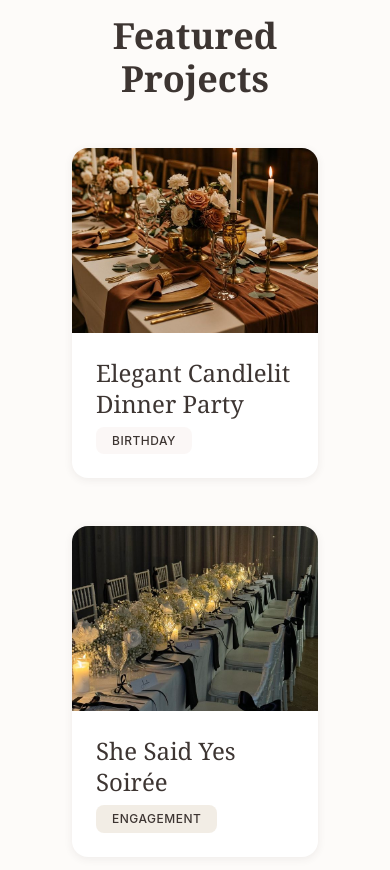
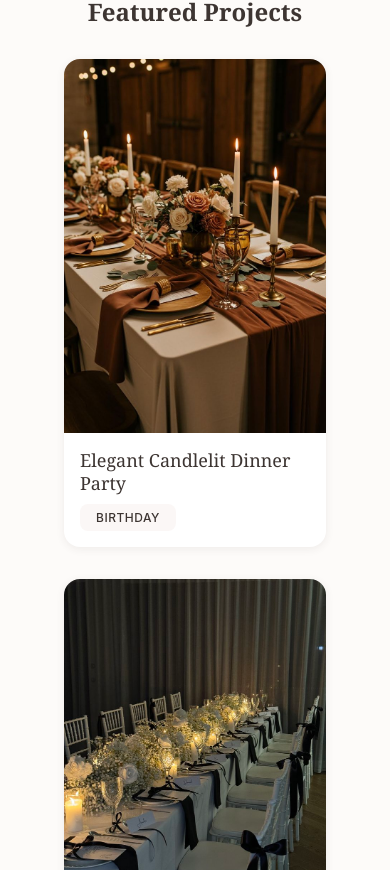
Before and after one commit to edubew/dawenee, a React (Vite) app: page / in a window 390 px wide. Shown: the part 894-1764 px from the top of the page. Built offline with nearby package versions, Linux system fonts and the light colour scheme.

Commit message:
Change the card layout grid to a pinterest masonry layout and add responsiveness

```diff
--- a/src/components/FeaturedProjects/FeaturedWork.scss
+++ b/src/components/FeaturedProjects/FeaturedWork.scss
@@ -7,6 +7,10 @@
   //Mobile padding
   @media (max-width: 768px) {
     padding: $space-3xl $space-lg;
+  }
+
+  @media (max-width: 480px) {
+    padding: $space-2xl $space-md;
   }
 
   &__title {
@@ -22,61 +26,31 @@
       font-size: $size-xl;
       margin-bottom: $space-2xl;
     }
+
+    @media (max-width: 480px) {
+      font-size: $size-lg;
+      margin-bottom: $space-xl;
+    }
   }
 
+  //Pinterest Column Masonry
   &__grid {
-    display: grid;
-    grid-template-columns: repeat(3, 1fr);
-    gap: $space-xl;
+    column-count: 3;
+    column-gap: $space-xl;
     max-width: $max-width;
     margin: 0 auto;
     padding: 0 $space-xl;
 
-    .project-card:nth-child(1) {
-      grid-column: span 1;
-      grid-row: span 2;
+    @media (max-width: 968px) {
+      column-count: 2;
+      column-gap: $space-lg;
+      padding: 0 $space-lg;
     }
 
-    .project-card:nth-child(2) {
-      grid-column: span 1;
-      grid-row: span 1;
-    }
-
-    .project-card:nth-child(3) {
-      grid-column: span 1;
-      grid-row: span 1;
-    }
-
-    .project-card:nth-child(4) {
-      grid-column: span 1;
-      grid-row: span 1;
-    }
-
-    .project-card:nth-child(5) {
-      grid-column: span 1;
-      grid-row: span 1;
-    }
-
-    .project-card:nth-child(6) {
-      grid-column: span 1;
-      grid-row: span 1;
-    }
-
-    //Tablet
-    @media (max-width: 768px) {
-      grid-template-columns: repeat(2, 1fr);
-      gap: $space-lg;
-      padding: 0 $space-lg;
-
-      .project-card:nth-child(1) {
-        grid-column: span 1;
-        grid-row: span 1;
-      }
-    }
-    // MOBILE: 1 column
+    // Mobile: 1 column
     @media (max-width: 480px) {
-      grid-template-columns: 1fr;
-      gap: $space-md;
+      column-count: 1;
+      column-gap: 0;
       padding: 0 $space-md;
     }
   }
--- a/src/components/FeaturedProjects/ProjectCard.scss
+++ b/src/components/FeaturedProjects/ProjectCard.scss
@@ -2,6 +2,7 @@
 
 .project-card {
   break-inside: avoid;
+  page-break-inside: avoid;
   margin-bottom: $space-xl;
   position: relative;
   border-radius: $border-radius-lg;
@@ -18,16 +19,13 @@
 
   &__image {
     width: 100%;
-    // height: 100%;
-    aspect-ratio: 4/3;
     position: relative;
     overflow: hidden;
     background: $light-gray;
 
     img {
       width: 100%;
-      height: 100%;
-      object-fit: cover;
+      height: auto;
       display: block;
       transition: transform $transition-slow;
     }
@@ -39,6 +37,10 @@
 
   &__content {
     padding: $space-lg;
+
+    @media (max-width: 480px) {
+      padding: $space-md;
+    }
   }
 
   &__title {
@@ -48,6 +50,10 @@
     color: $warm-charcoal;
     margin: 0 0 $space-sm 0;
     line-height: 1.3;
+
+    @media (max-width: 480px) {
+      font-size: $size-md;
+    }
   }
 
   &__category {
```
